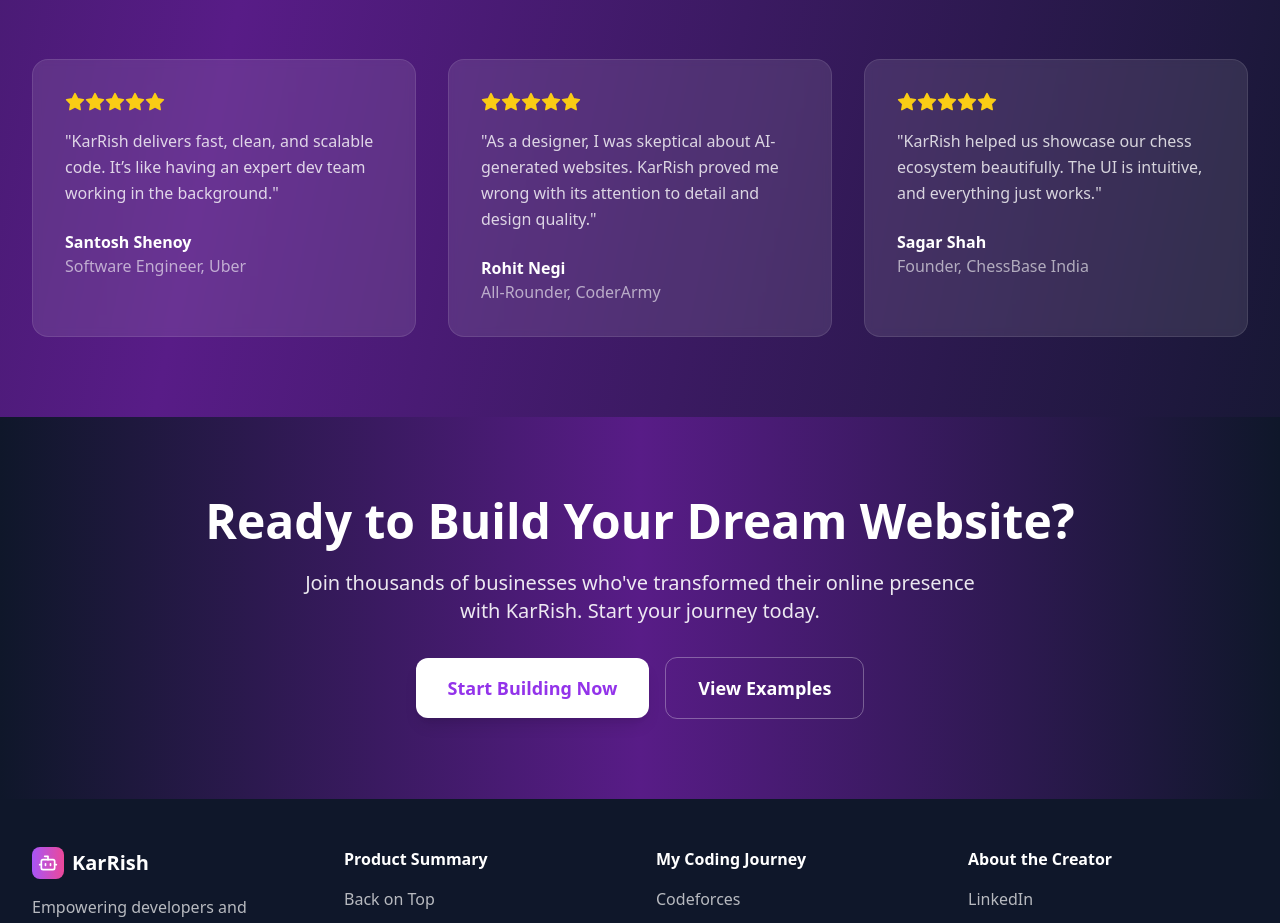
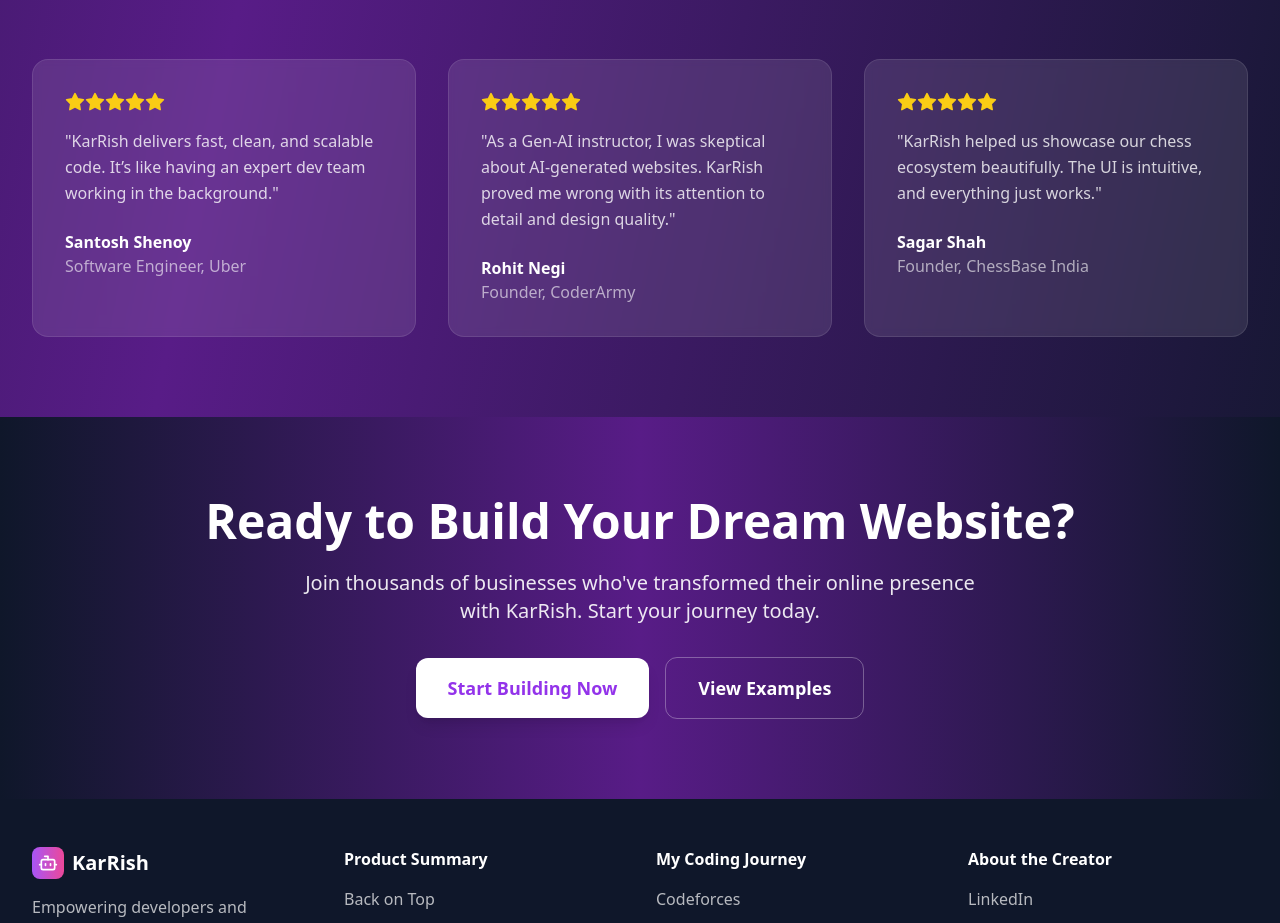
Before and after one commit to CodingEnthusiastic/KarRish, a React (Vite) app: page / in a window 1280 px wide. Shown: the part 5040-5963 px from the top of the page. Built offline with nearby package versions, Linux system fonts and the light colour scheme.

Commit message:
Update App.tsx

```diff
--- a/src/App.tsx
+++ b/src/App.tsx
@@ -129,9 +129,9 @@
   },
     {
       name: "Rohit Negi",
-      role: "All-Rounder",
+      role: "Founder",
       company: "CoderArmy",
-      content: "As a designer, I was skeptical about AI-generated websites. KarRish proved me wrong with its attention to detail and design quality.",
+      content: "As a Gen-AI instructor, I was skeptical about AI-generated websites. KarRish proved me wrong with its attention to detail and design quality.",
       rating: 5
     },
     {
```
